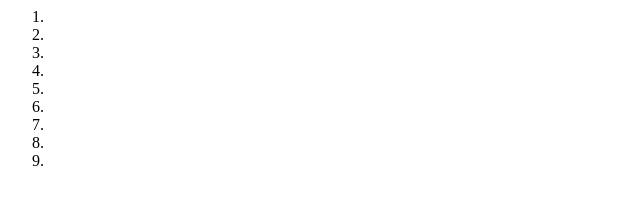
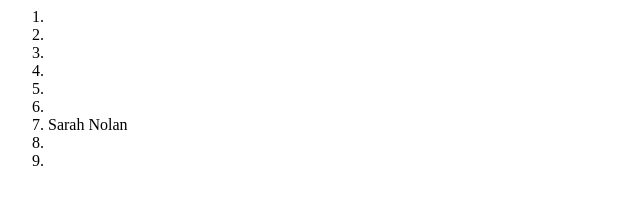
Before and after one commit to sarah-nolan/fewd29-week3, a plain HTML site: page index.html in a window 1280 px wide. Shown: the whole page, without its empty margins (0-640 px from the left). Drawn offline with Linux system fonts and the light colour scheme.

Commit message:
Sarah Nolan
I think I'm #8

```diff
--- a/index.html
+++ b/index.html
@@ -5,7 +5,7 @@
   <li></li>
   <li></li>
   <li></li>
-  <li></li>
+  <li>Sarah Nolan</li>
   <li></li>
   <li></li>
 </ol>
```
